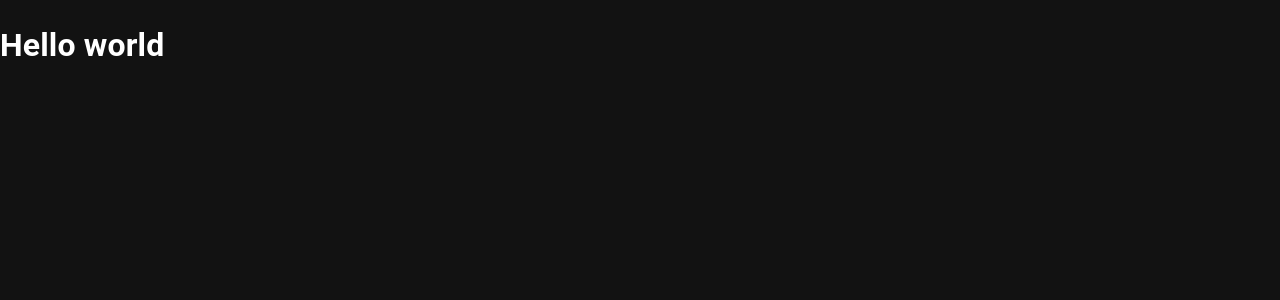
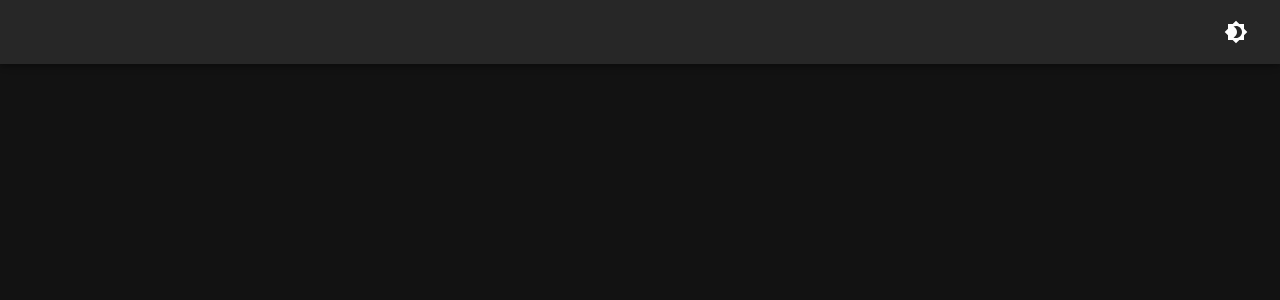
Before and after one commit to BlueWebber/react-typing-speed-test, a React (Create React App) app: page / in a window 1280 px wide. Shown: the top 300 px of the page. Built offline with nearby package versions, Linux system fonts and the light colour scheme.

Commit message:
create theme switcher ui

```diff
--- a/src/App.jsx
+++ b/src/App.jsx
@@ -1,10 +1,11 @@
 import AppWrapper from "./components/appWrapper";
+import NavBar from "./components/navBar";
 
 const App = () => {
   return (
-    <div className="App">
-      <h1>Hello world</h1>
-    </div>
+    <main>
+      <NavBar />
+    </main>
   );
 };
 
--- /dev/null
+++ b/src/components/navBar.jsx
@@ -0,0 +1,25 @@
+import { AppBar, Toolbar, IconButton } from "@mui/material";
+import Brightness4Icon from "@mui/icons-material/Brightness4";
+import { useThemeSwitcher, themeTypes } from "../context/themeSwitcher";
+
+const NavBar = () => {
+  const [theme, setTheme] = useThemeSwitcher();
+
+  return (
+    <AppBar>
+      <Toolbar sx={{ display: "flex", justifyContent: "right" }}>
+        <IconButton>
+          <Brightness4Icon
+            onClick={() =>
+              theme === themeTypes.dark
+                ? setTheme(themeTypes.light)
+                : setTheme(themeTypes.dark)
+            }
+          />
+        </IconButton>
+      </Toolbar>
+    </AppBar>
+  );
+};
+
+export default NavBar;
```
